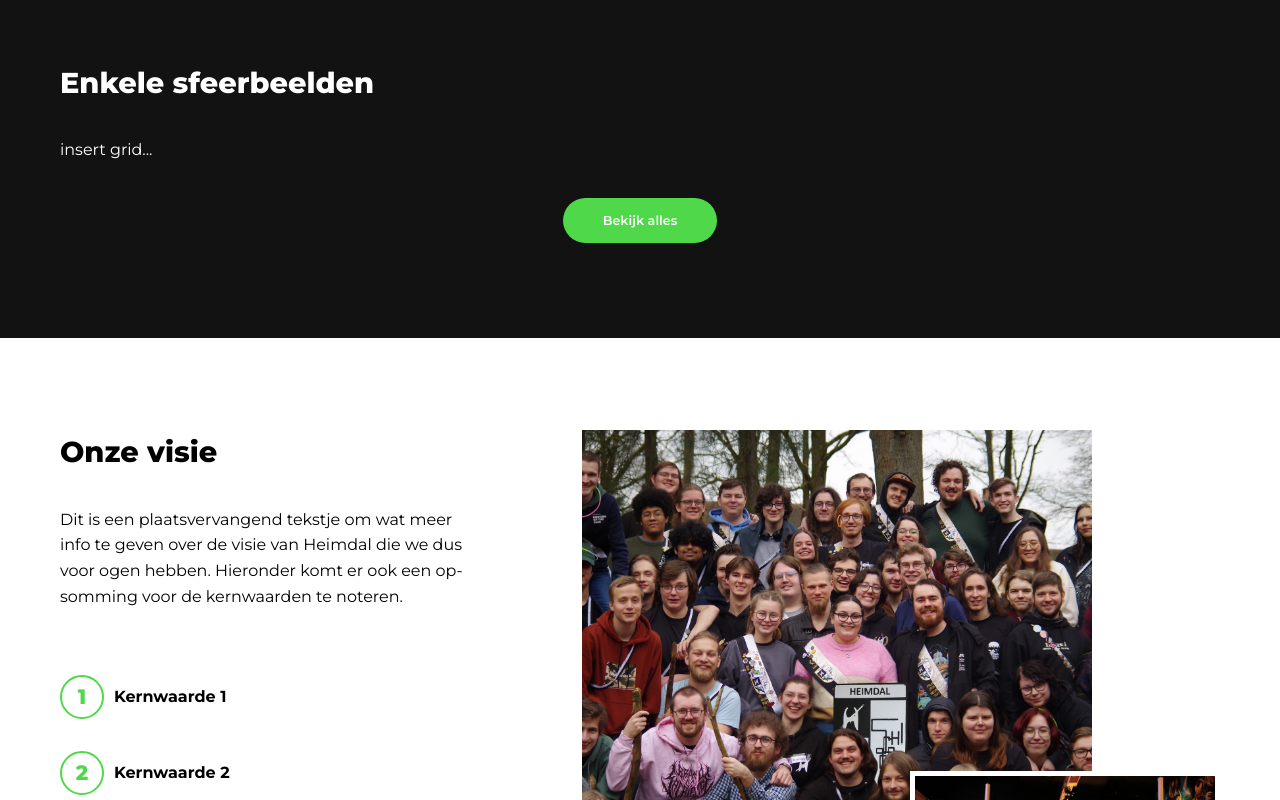
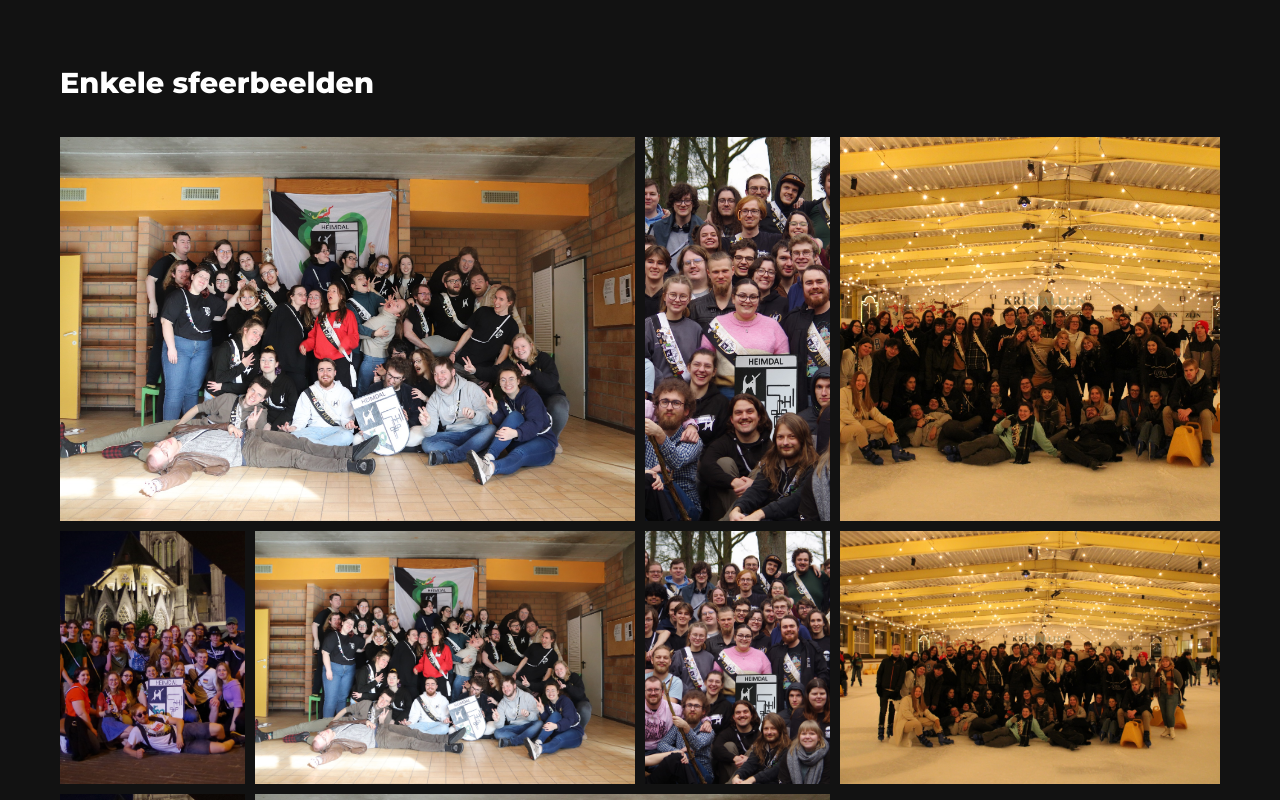
Before and after one commit to Heimdalbe/Mimisbrunnr-frontend, a React (Vite) app in the folder mimisbrunnr-frontend/: page / in a window 1280 px wide. Shown: the part 2000-2800 px from the top of the page. Built offline with nearby package versions, Linux system fonts and the light colour scheme.

Commit message:
Eerste versie imagegrid

```diff
--- a/mimisbrunnr-frontend/src/components/Home/FotoSectie/FotoSectie.jsx
+++ b/mimisbrunnr-frontend/src/components/Home/FotoSectie/FotoSectie.jsx
@@ -1,13 +1,12 @@
 import PrimaryButton from '../../Common/PrimaryButton';
+import ImageGrid from '../../Images/ImageGrid';
 import './FotoSectie.css';
-
-// TODO: Sfeerbeeldsectie
 
 const FotoSectie = () => {
   return (
     <div className='container' style={{ paddingTop: 5 }}>
       <h1>Enkele sfeerbeelden</h1>
-      <p>insert grid...</p>
+      <ImageGrid images={["Groepsfoto4.jpg", "Groepsfoto1.jpg", "Groepsfoto2.jpg", "Groepsfoto3.jpg", "Groepsfoto4.jpg", "Groepsfoto1.jpg", "Groepsfoto2.jpg", "Groepsfoto3.jpg", "Groepsfoto4.jpg"]} />
       <div className="button-wrapper">
         <PrimaryButton
           text='Bekijk alles'
--- /dev/null
+++ b/mimisbrunnr-frontend/src/components/Images/ImageGrid.css
@@ -0,0 +1,13 @@
+.image-grid {
+  display: grid;
+  grid-template-columns: repeat(6, 1fr);
+  grid-auto-flow: dense;
+  gap: 10px;
+}
+
+.image-grid-item img {
+  width: 100%;
+  height: 100%;
+  object-fit: cover;
+  display: block;
+}
--- /dev/null
+++ b/mimisbrunnr-frontend/src/components/Images/ImageGrid.jsx
@@ -0,0 +1,35 @@
+import './ImageGrid.css';
+
+const ImageGrid = ({ images, rows }) => {
+
+  const randomSpan = () => {
+    const colSpan = Math.ceil(Math.random() * 3);
+    const rowSpan = Math.ceil(Math.random() * rows);
+
+    return {
+      gridColumnEnd: `span ${colSpan}`,
+      gridRowEnd: `span ${rowSpan}`,
+    };
+  };
+
+  return (
+    <div
+      className="image-grid"
+      style={{
+        gridTemplateRows: `repeat(${rows}, 150px)`
+      }}
+    >
+      {images.map((src, i) => (
+        <div
+          key={i}
+          className="image-grid-item"
+          style={randomSpan()}
+        >
+          <img src={src} alt="" />
+        </div>
+      ))}
+    </div>
+  );
+};
+
+export default ImageGrid;
```
